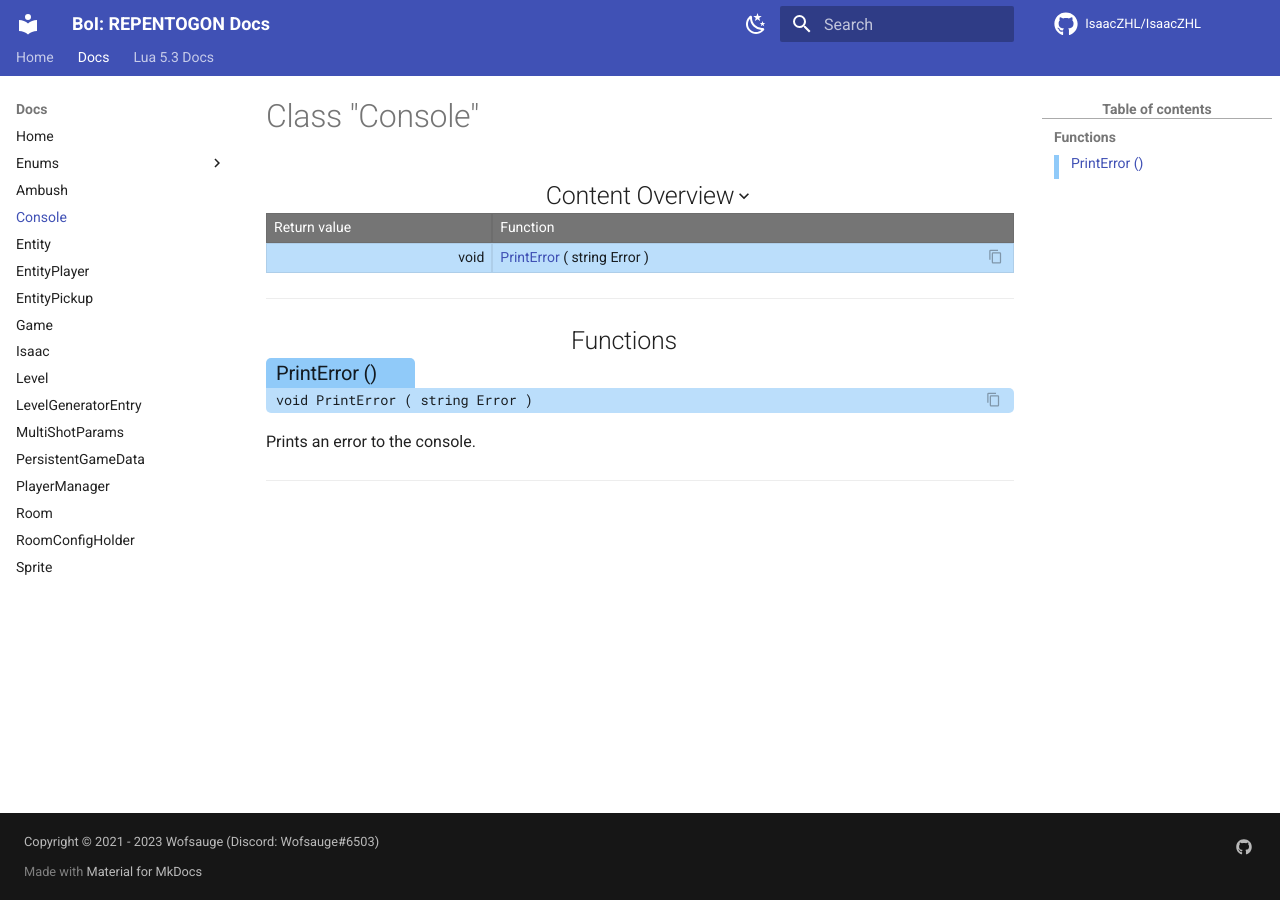
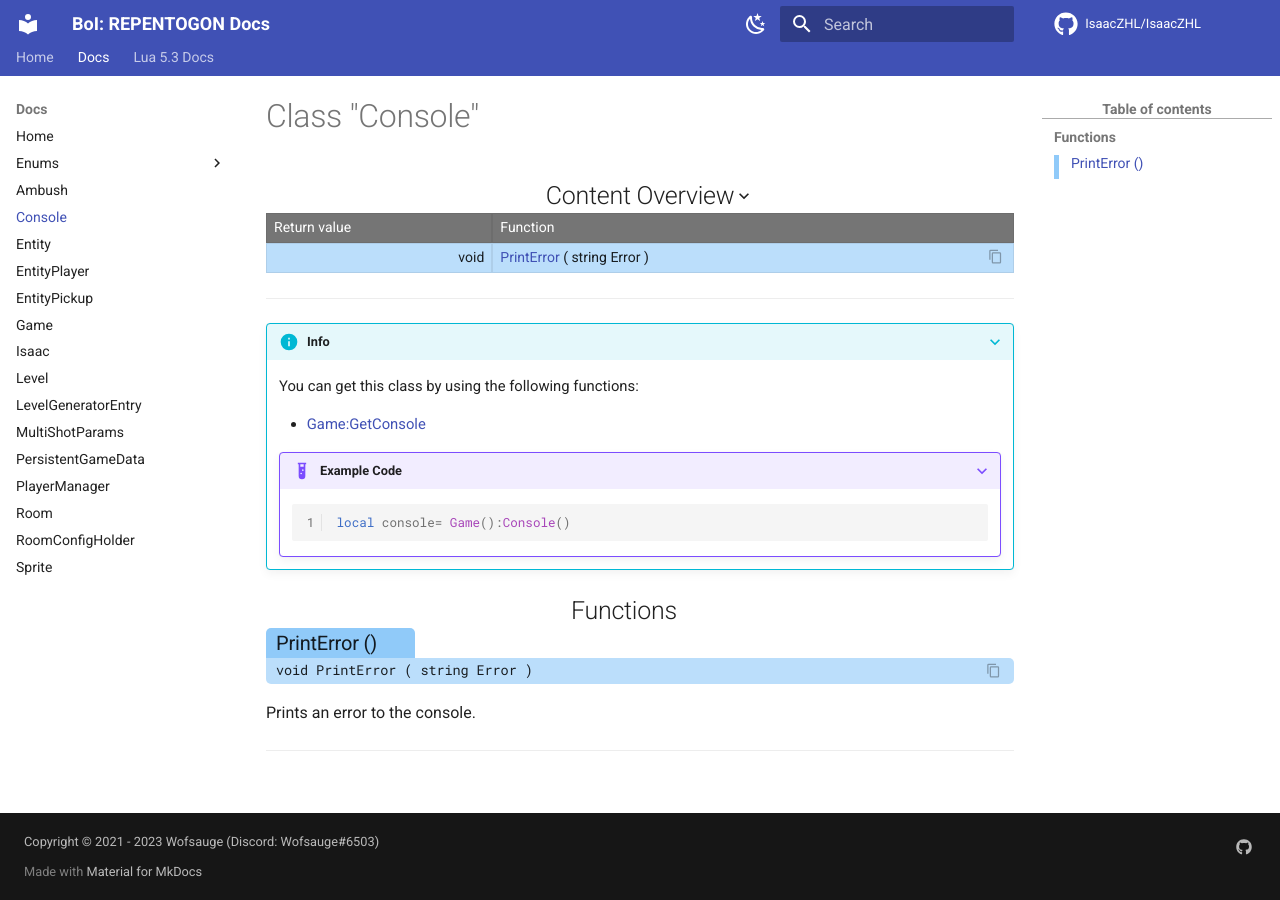
Before and after one commit to TeamREPENTOGON/REPENTOGON, an MkDocs documentation site: the page built from documentation/docs/Console.md, in a window 1280 px wide. Built offline with MkDocs 1.6.1 and Material for MkDocs 9.7.7, drawn with Linux system fonts in a browser that asks for light colours; comment, search, counter and statistics services are not loaded; the version menu is left out.

Commit message:
add note on how to get Console object

````diff
--- a/documentation/docs/Console.md
+++ b/documentation/docs/Console.md
@@ -1,4 +1,14 @@
 # Class "Console"
+
+???+ info
+    You can get this class by using the following functions:
+
+    * [Game:GetConsole](Game.md#getconsole)
+
+    ???+ example "Example Code"
+        ```lua
+        local console= Game():Console()
+        ```
 
 ## Functions
 
````
